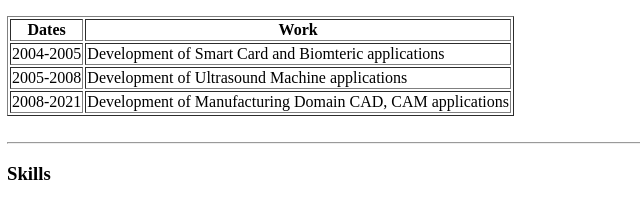
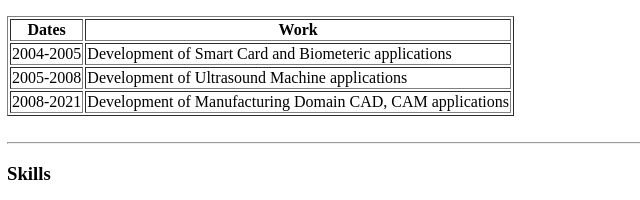
Before and after one commit to amitgpatil/learn, a plain HTML site: page index.html in a window 1280 px wide. Shown: the part 465-665 px from the top of the page, 1-641 px from the left. Drawn offline with Linux system fonts and the light colour scheme.

Commit message:
Update index.html
Spelling mistakes corrected.

```diff
--- a/index.html
+++ b/index.html
@@ -45,7 +45,7 @@
     <tbody>
       <tr>
         <td>2004-2005</td>
-        <td>Development of Smart Card and Biomteric applications</td>
+        <td>Development of Smart Card and Biometeric applications</td>
       </tr>
       <tr>
         <td>2005-2008</td>
```
